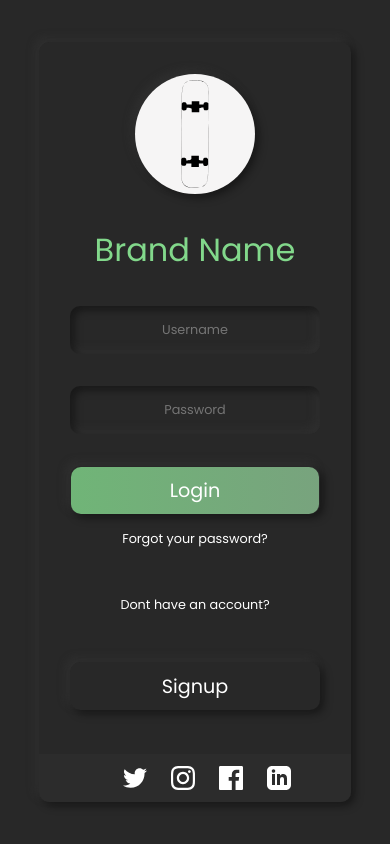
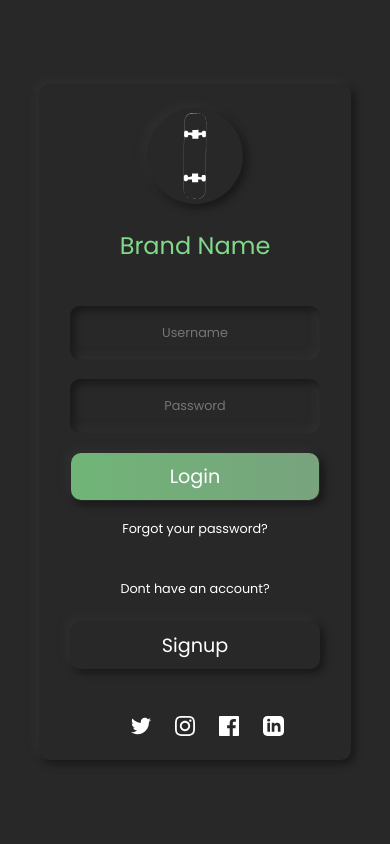
Before and after one commit to NoahBoyd/skate-website, a PHP site: page / in a window 390 px wide. Run offline with PHP 8.4, Linux system fonts and the light colour scheme.

Commit message:
Redesign focused on responsiveness

```diff
--- a/index.php
+++ b/index.php
@@ -17,12 +17,16 @@
 <body>
     <div class="login-container">
         <div class="inner-login-container">
-            <div class="login-logo-container">
+
+            <div class="login-logo-container-outer">
+                <div class="login-logo-container-inner">
                     <img class="logo" src="images/tempLogo.svg" alt="">
                 </div>
+                <span class="login-brand-name">Brand Name</span>
+            </div>
 
-            <span class="login-brand-name">Brand Name</span>
 
+            <div class="login-inputs">
                 <input class="wide-text-field" placeholder="Username">
 
                 <input type="password" class="wide-text-field" placeholder="Password">
@@ -36,11 +40,14 @@
                 </div>
 
                 <span class="login-small-text">Forgot your password?</span>
+            </div>
 
+            <div class="login-signup">
                 <span class="login-small-text login-small-text-signup">Dont have an account?</span>
 
                 <div id="signup" class="wide-button">
                         Signup
+                </div>
             </div>
 
             <div class="socials-footer">
--- a/styles/styles.css
+++ b/styles/styles.css
@@ -16,7 +16,11 @@
     font-family: 'Poppins', sans-serif;
 }
 
-/* Login Page */
+body {
+    background-color: #282828;
+}
+
+/*****************Login*************************/
 .login-container {
     display: flex;
     justify-content: center;
@@ -29,50 +33,82 @@
 
 .inner-login-container {
     display: flex;
+    position: relative;
     flex-direction: column;
     align-items: center;
-    height: 90vh;
+    height: 70vh;
+    min-height: 80%;
     width: 80vw;
     border-radius: 10px;
     box-shadow: var(--box-shadow-primary);
+    overflow: auto;
 }
 
-.login-logo-container {
+.login-logo-container-outer {
+    display: flex;
+    flex-direction: column;
+    align-items: center;
+    justify-content: space-evenly;
+    height: 30%;
+    min-height: 120px;
+    width: 100%;
+    /* background-color: green; */
+}
+
+.login-logo-container-inner {
     display: flex;
     align-items: center;
     justify-content: center;
-    height: 120px;
-    width: 120px;
-    min-height: 120px;
-    min-width: 120px;
-    border-radius: 60px;
-    background-color: #f6f5f5;
-    margin-top: 2rem;
-    margin-bottom: 2rem;
+    height: 6rem;
+    width: 6rem;
+    border-radius: 9999px;
+    /* background-color: #f6f5f5; */
     box-shadow: var(--box-shadow-primary);
 
+}
+
+.login-inputs {
+    display: flex;
+    flex-direction: column;
+    align-items: center;
+    justify-content: space-evenly;
+    height: 40%;
+    min-height: 40%;
+    width: 100%;
+    /* background-color: blue; */
+}
+
+.login-signup {
+    display: flex;
+    flex-direction: column;
+    align-items: center;
+    justify-content: space-evenly;
+    height: 20%;
+    max-height: 20%;
+    min-height: 20%;
+    width: 100%;
+    /* background-color: purple; */
 }
 
 .logo {
     max-height: 90%;
     max-width: 90%;
+    filter: invert(1);
 }
 
 .login-brand-name {
-    font-size: 200%;
-    margin-bottom: 2rem;
+    font-size: 150%;
     color: var(--main-accent-colour);
 }
 
 .wide-text-field {
-    height: 3rem;
+    height: 20%;
     padding: 1rem;
     width: 80%;
     text-align: center;
     color: white;
     font-size: 80%;
     background-color: transparent;
-    margin-bottom: 2rem;
     border: 0;
     box-shadow: var(--box-shadow-secondary);
      border-radius: 10px;
@@ -101,7 +137,6 @@
     border: none;
     border-radius: 10px;
     box-shadow: var(--box-shadow-primary);
-    margin-bottom: 1rem;
     user-select: none;
 }
 
@@ -125,23 +160,16 @@
     box-shadow: inset 4px 4px 4px rgb(84, 113, 87), inset -4px -4px 4px rgb(203, 252, 210);
 }
 
-
-
 .login-small-text {
     font-size: 80%;
-    margin-bottom: 3rem;
-}
-
-.login-small-text-signup {
-    margin-bottom: 3rem;
 }
 
 .socials-footer {
     display: flex;
-    margin-top: auto;
-    height: 3rem;
+    height: 10%;
+    min-height: 10%;
     width: 100%;
-    background-color: #2c2c2c;
+    /* background-color: #8f5151; */
     align-items: center;
     justify-content: center;
     border-radius: 0 0 10px 10px;
@@ -149,7 +177,7 @@
 
 .social-button {
     margin-left: 1.5rem;
-    height: 50%;
+    height: 30%;
     filter: invert(1);
 }
 
```
Also changed, not shown: other parts of styles/styles.css (+67 -15 lines), pages/signupUser.php (+7 -1 lines). Lines whose indentation alone changed are shown as unchanged.
